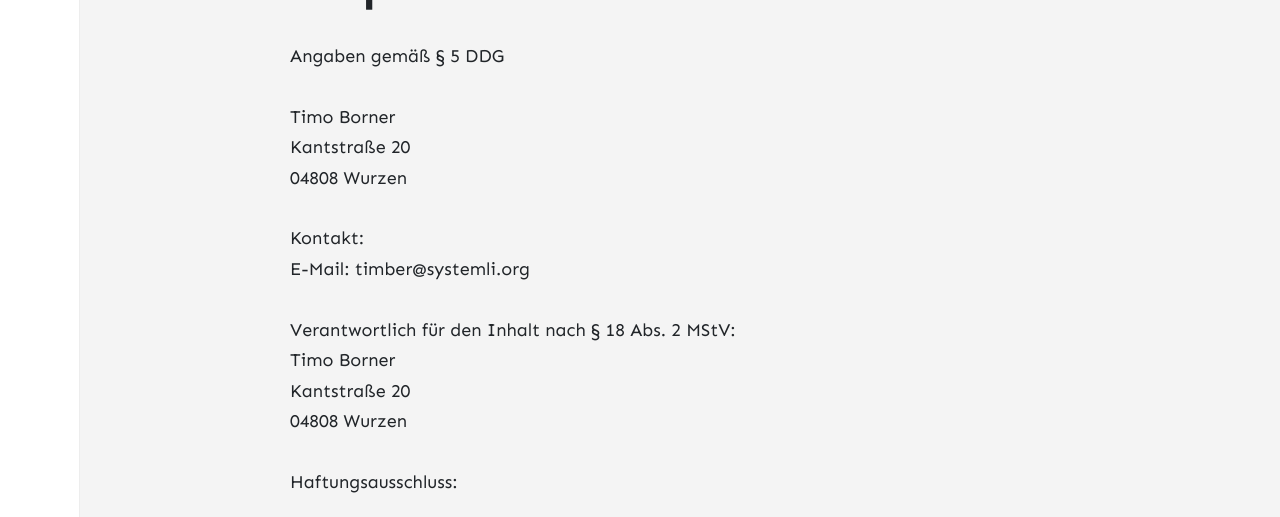
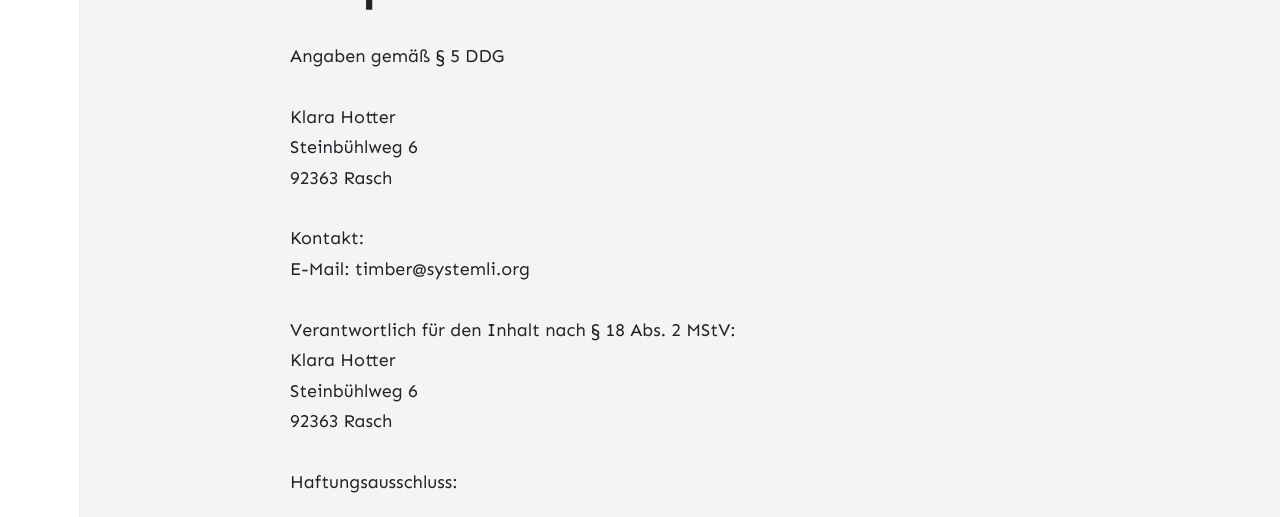
Before and after one commit to timber-they/queerInWurzen, a Jekyll site: the page built from _pages/imprint.md, in a window 1280 px wide. Shown: the part 285-802 px from the top of the page. Built offline with Jekyll 4.4.1, drawn with Linux system fonts in a browser that asks for light colours; nearby versions of some CDN libraries; comment, search, counter and statistics services are not loaded.

Commit message:
Adjust imprint

```diff
--- a/_pages/imprint.md
+++ b/_pages/imprint.md
@@ -7,17 +7,18 @@ comments: false
 
 Angaben gemäß § 5 DDG
 
-Timo Borner
-Kantstraße 20
-04808 Wurzen
+Klara Hotter
+Steinbühlweg 6
+92363 Rasch
 
 Kontakt:
+<!--TODO-->
 E-Mail: timber@systemli.org
 
 Verantwortlich für den Inhalt nach § 18 Abs. 2 MStV:
-Timo Borner
-Kantstraße 20
-04808 Wurzen
+Klara Hotter
+Steinbühlweg 6
+92363 Rasch
 
 Haftungsausschluss:
 
```
